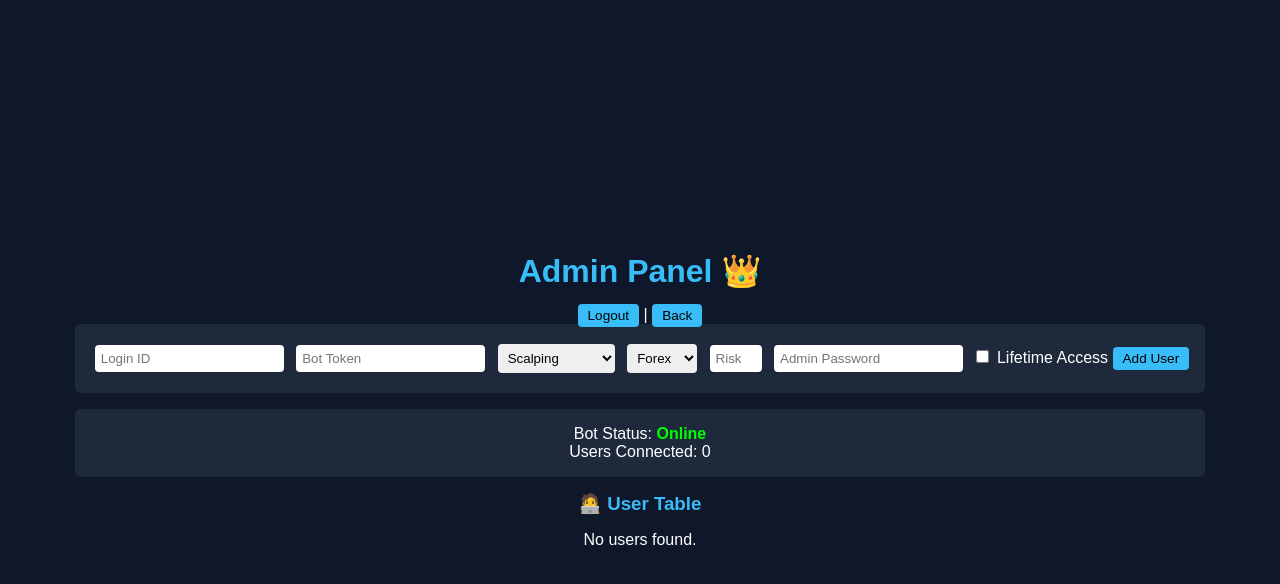
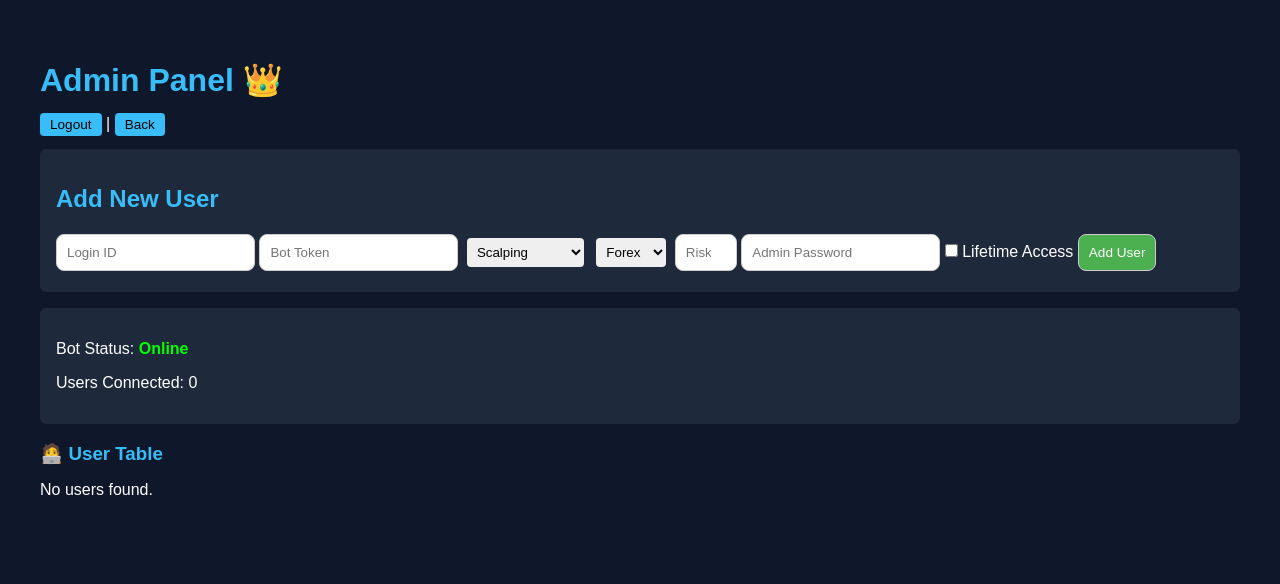
Before and after one commit to Fanatic1989/profitpilotai, a Flask app: page / in a window 1280 px wide. Shown: the top 584 px of the page. Run offline with Flask 3, Linux system fonts and the light colour scheme.

Commit message:
admin.html

```diff
--- a/templates/admin.html
+++ b/templates/admin.html
@@ -4,8 +4,8 @@
   <meta charset="UTF-8" />
   <meta name="viewport" content="width=device-width, initial-scale=1.0" />
   <title>Admin Dashboard</title>
-  <link rel="stylesheet" href="/static/style.css" />
   <style>
+    /* Global Styles */
     body {
       font-family: Arial, sans-serif;
       background: #0f172a;
@@ -63,16 +63,41 @@
       gap: 6px;
       justify-content: center;
     }
+
+    /* Add User Form */
+    .form-section {
+      background: white;
+      padding: 20px;
+      border-radius: 12px;
+      box-shadow: 0px 3px 6px rgba(0, 0, 0, 0.1);
+      margin-bottom: 20px;
+    }
+    input, button {
+      padding: 10px;
+      margin: 5px 0;
+      border: 1px solid #ccc;
+      border-radius: 8px;
+    }
+    button {
+      background: #4CAF50;
+      color: white;
+      cursor: pointer;
+    }
+    button:hover {
+      background: #45a049;
+    }
   </style>
 </head>
 <body>
 <div class="container">
 
+  <!-- Header -->
   <h1>Admin Panel 👑</h1>
   <p><a href="/logout">Logout</a> | <a href="/">Back</a></p>
 
   <!-- Add New User -->
   <div class="panel">
+    <h2>Add New User</h2>
     <form method="post" action="/admin/add-user">
       <input type="text" name="login_id" placeholder="Login ID" required />
       <input type="text" name="bot_token" placeholder="Bot Token" required />
```
